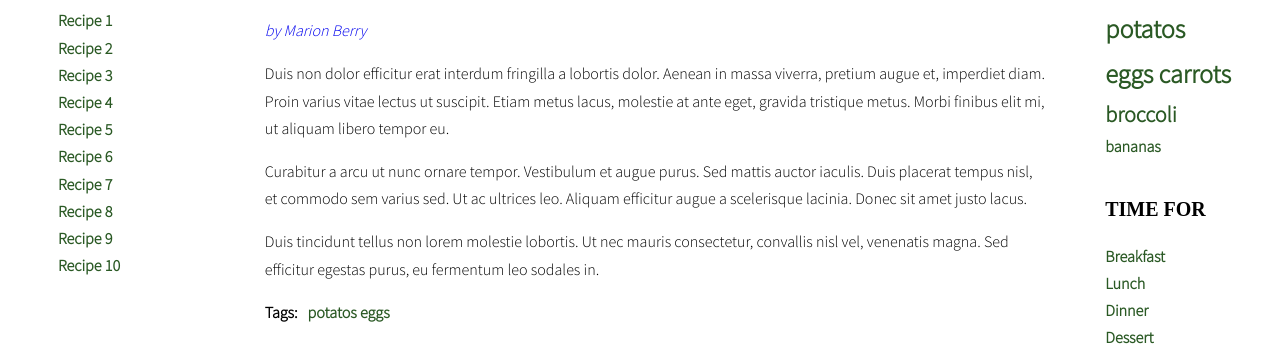
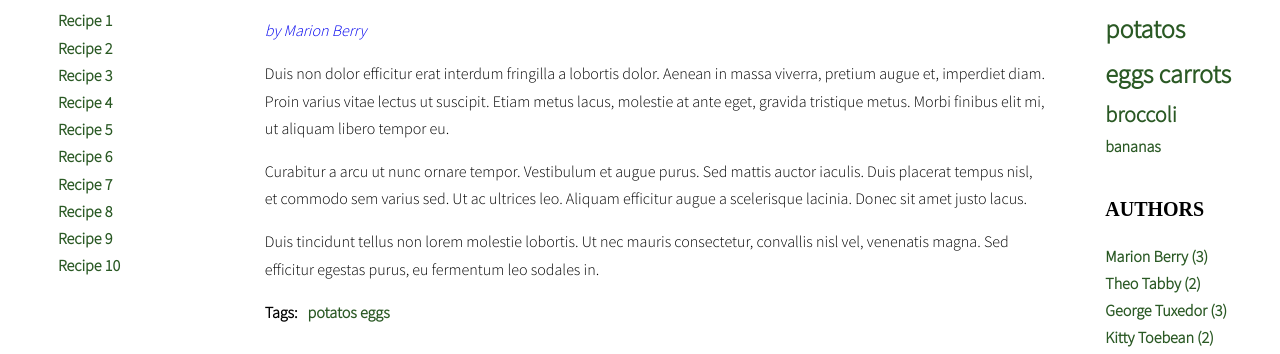
Before and after one commit to joannaberlin/cook-book-blog, a website: page index.html in a window 1280 px wide. Shown: the part 429-783 px from the top of the page. Drawn offline with nearby package versions, Linux system fonts and the light colour scheme; a web font is replaced by a local one.

Commit message:
Fix right sidebar links

```diff
--- a/index.html
+++ b/index.html
@@ -332,33 +332,8 @@
 						<h2 class="section-title">In my fridge</h2>
 						<ul class="list tags">
 						</ul>
-						<h2 class="section-title">Time for</h2>
+						<h2 class="section-title">Authors</h2>
 						<ul class="list authors">
-							<li>
-								<a href="#">
-									<span class="author-name">Breakfast</span>
-								</a>
-							</li>
-							<li>
-								<a href="#">
-									<span class="author-name">Lunch</span>
-								</a>
-							</li>
-							<li>
-								<a href="#">
-									<span class="author-name">Dinner</span>
-								</a>
-							</li>
-							<li>
-								<a href="#">
-									<span class="author-name">Dessert</span>
-								</a>
-							</li>
-							<li>
-								<a href="#">
-									<span class="author-name">Smoothie</span>
-								</a>
-							</li>
 						</ul>
 					</aside>
 				</main>
--- a/js/script.js
+++ b/js/script.js
@@ -42,6 +42,7 @@ const optArticleAuthorSelector = '.post-author';
 const optTagsListSelector = '.tags';
 const optCloudClassCount = 5;
 const optCloudClassPrefix = 'tag-size-';
+const optAuthorsListSelector = '.authors';
 
 function generateTitleLinks(customSelector = '') {
   const titleList = document.querySelector(optTitleListSelector);
@@ -88,26 +89,24 @@ function calculateTagsParams(tags) {
   //te dwie liczby mają zostać zwrócone w postaci obiektu, który będzie zawierał dwa klucze: max i min
   //!! ma zwracać największą i najmniejszą liczbę wystąpień TEGO SAMEGO tagu (???) - nie rozumiem
 
-  console.log('tags:', tags);
+  // console.log('tags:', tags);
   const calculatedParams = {};
   const paramsArray = [];
   //iterate over tags
   for (let tag in tags){
     const tagParam = tags[tag];
-    console.log(tagParam);
     paramsArray.push(tagParam);
   }
   const minParam = Math.min(...paramsArray);
   const maxParam = Math.max(...paramsArray);
-  console.log(minParam, maxParam);
+
   calculatedParams.min = minParam;
   calculatedParams.max = maxParam;
-  console.log(calculatedParams);
+
   return calculatedParams;
 }
 
 function calculateTagClass(count, params) {
-  console.log('count:', count);
   const classNumber = Math.floor( ( (count - params.min) / (params.max - params.min) ) * optCloudClassCount + 1 );
   return optCloudClassPrefix + classNumber;
 }
@@ -152,7 +151,6 @@ function generateTags(){
   const tagList = document.querySelector(optTagsListSelector);
 
   const tagsParams = calculateTagsParams(allTags);
-  console.log('tagsParams:', tagsParams);
   /* [NEW] create variable for all links HTML code */
   let allTagsHTML = '';
 
@@ -160,7 +158,6 @@ function generateTags(){
   for (let tag in allTags){
   /* [NEW] generate code of a link and add it to allTagsHTML */
     allTagsHTML += '<a href="#tag-' + tag + '" class="' + calculateTagClass(allTags[tag], tagsParams) + '">' + tag + ' ' + '</a>';
-    console.log(allTags);
   }
   /* [NEW] END LOOP: for each tag in allTags: */
   /* [NEW] add html from allTagsHTML to tagList */
@@ -206,11 +203,16 @@ function addClickListenersToTags(){
   /* find all links to tags */
   const links = document.querySelectorAll('.post-tags a');
   /* START LOOP: for each link */
+  const linksList = document.querySelectorAll('.tags a');
 
   for (let link of links) {
     /* add tagClickHandler as event listener for that link */
     link.addEventListener('click', tagClickHandler);
     /* END LOOP: for each link */
+  }
+
+  for (let link of linksList) {
+    link.addEventListener('click', tagClickHandler);
   }
 }
 
@@ -219,6 +221,11 @@ addClickListenersToTags();
 function generateAuthors() {
   /* find all articles */
   const articles = document.querySelectorAll(optArticleSelector);
+  /* [NEW] find list of authors in right column */
+  const authorsList = document.querySelector(optAuthorsListSelector);
+  let allArticlesAuthors = {};
+  let allAuthorsHTML = '';
+
   /* START LOOP: for every article: */
   for (let article of articles) {
     /* find authors name wrapper */
@@ -227,6 +234,12 @@ function generateAuthors() {
     let html = '';
     /* get author name from data-author attribute */
     const articleAuthor = article.getAttribute('data-author');
+
+    if(!allArticlesAuthors.hasOwnProperty(articleAuthor)){
+      allArticlesAuthors[articleAuthor] = 1;
+    } else {
+      allArticlesAuthors[articleAuthor]++;
+    }
     /* generate HTML of the link */
     const linkHTML = '<a href="#author-' + articleAuthor + '">' + 'by ' + articleAuthor + '</a>';
     // console.log(linkHTML);
@@ -234,7 +247,11 @@ function generateAuthors() {
     html = html + linkHTML;
     /* insert HTML of all the links into the tags wrapper */
     authorsWrapper.insertAdjacentHTML('afterbegin', html);
-  /* END LOOP: for every article: */
+    /* END LOOP: for every article: */
+  }
+  for (let author in allArticlesAuthors) {
+    allAuthorsHTML = '<li><a href="#author-' + author + '">' + author + ' (' + allArticlesAuthors[author] + ') ' + '</a></li>';
+    authorsList.innerHTML += allAuthorsHTML;
   }
 }
 
@@ -275,12 +292,18 @@ function authorClickHandler(event) {
 function addClickListenersToAuthors() {
   /* find all links to authors */
   const links = document.querySelectorAll('.post-author a');
+
+  const linksList = document.querySelectorAll('.authors a');
   /* START LOOP: for each link */
   for (let link of links) {
     /* add tagClickHandler as event listener for that link */
     link.addEventListener('click', authorClickHandler);
     /* END LOOP: for each link */
   }
+
+  for (let link of linksList) {
+    link.addEventListener('click', authorClickHandler);
+  }
 }
 
 addClickListenersToAuthors();
```
